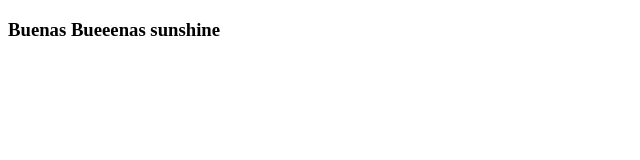
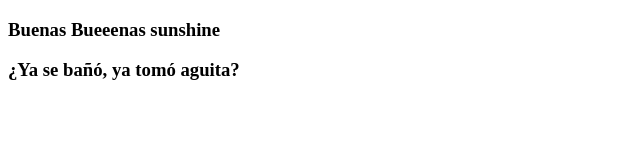
Before and after one commit to aleee-git/My-Repo, a plain HTML site: page index.html in a window 1280 px wide. Shown: the whole page, without its empty margins (0-640 px from the left). Drawn offline with Linux system fonts and the light colour scheme.

Commit message:
Agregué contenido al archivo html

```diff
--- a/index.html
+++ b/index.html
@@ -7,6 +7,9 @@
     <title>Document</title>
 </head>
 <body>
+
     <h3>Buenas Bueeenas sunshine</h3>
+    <h3>¿Ya se bañó, ya tomó aguita?</h3>
+
 </body>
 </html>
```
